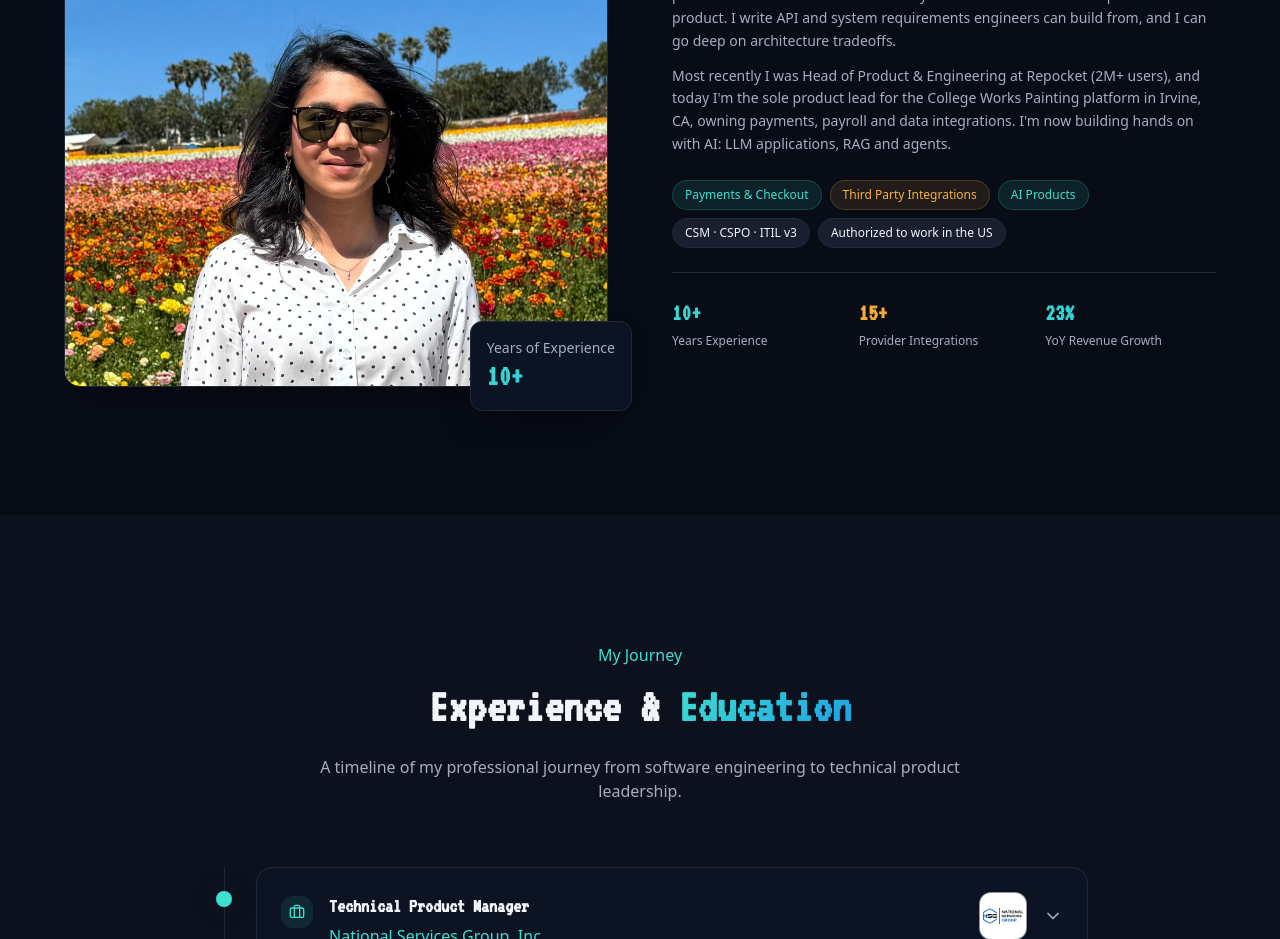
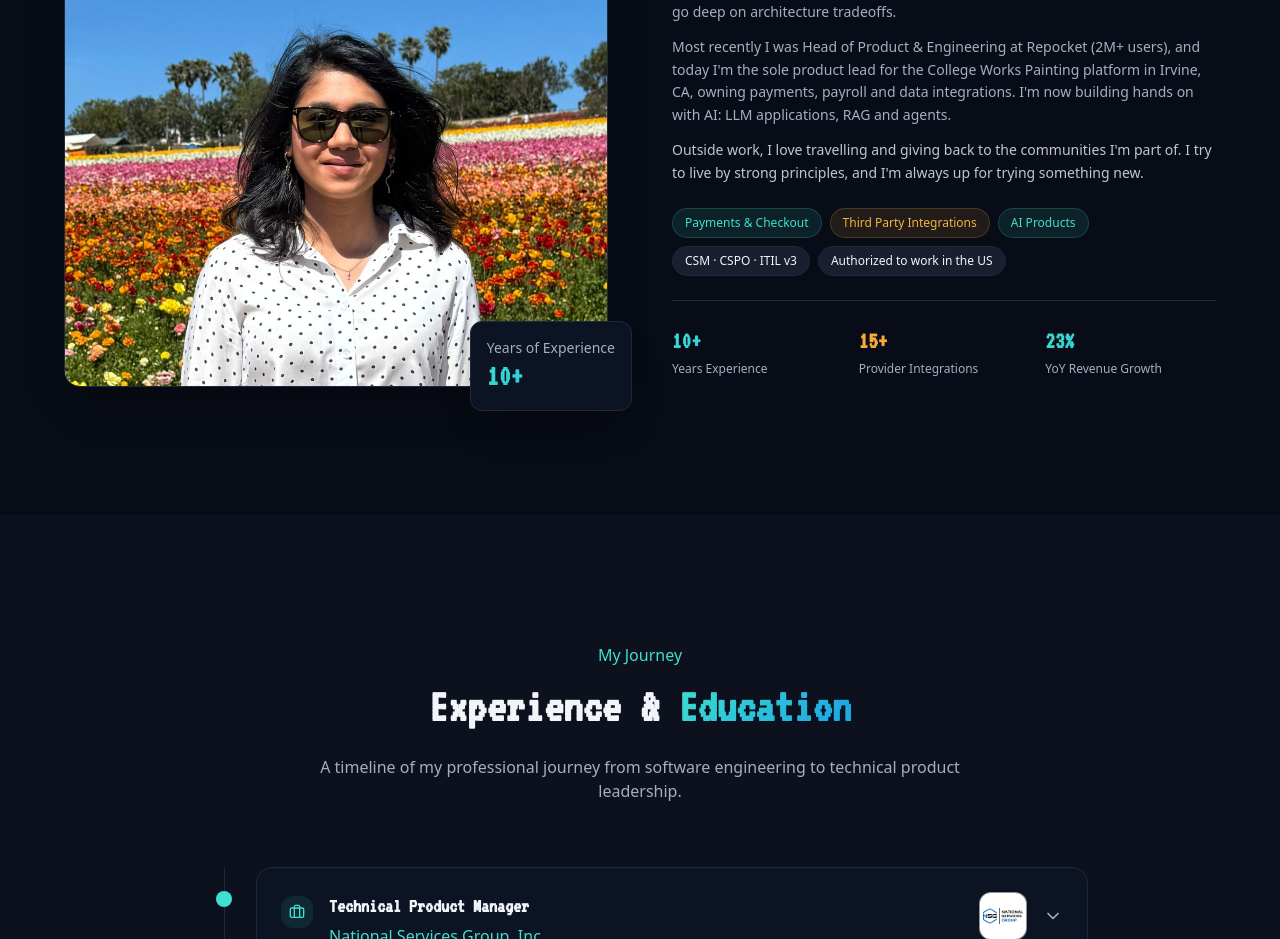
Before and after one commit to sumaiyat/sumaiyat.github.io, a React (Vite) app: page / in a window 1280 px wide. Shown: the part 1280-2219 px from the top of the page. Built offline with nearby package versions, Linux system fonts and the light colour scheme; the HTML template or start-up script is replaced by a standard one.

Commit message:
Add personal note to About section
Co-Authored-By: Claude Opus 5.5 <noreply@anthropic.com>
Claude-Session: https://claude.ai/code/session_01B276Pq1XCbuBF7Yamjqu3b

```diff
--- a/src/components/AboutSection.tsx
+++ b/src/components/AboutSection.tsx
@@ -58,6 +58,9 @@ export const AboutSection = () => {
                 <p>
                   Most recently I was Head of Product &amp; Engineering at Repocket (2M+ users), and today I'm the sole product lead for the College Works Painting platform in Irvine, CA, owning payments, payroll and data integrations. I'm now building hands on with AI: LLM applications, RAG and agents.
                 </p>
+                <p className="text-foreground/80">
+                  Outside work, I love travelling and giving back to the communities I'm part of. I try to live by strong principles, and I'm always up for trying something new.
+                </p>
               </div>
 
               {/* Badges */}
```
